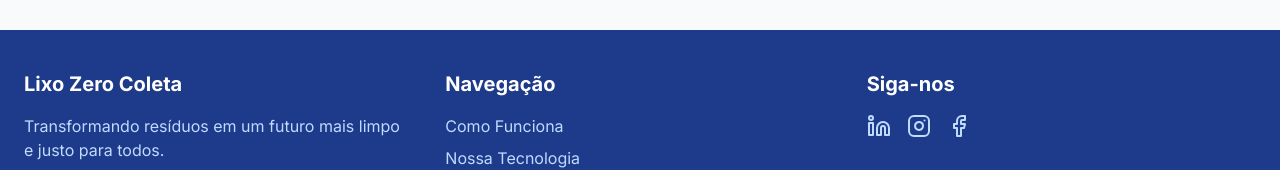
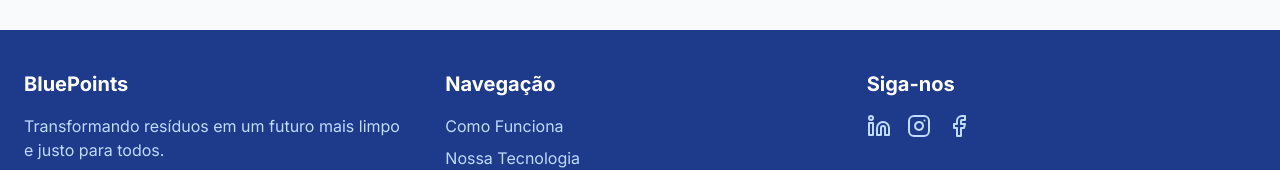
Before and after one commit to Dancadlim/Prototipo-desafio-do-pesquisador, a plain HTML site: page index.html in a window 1280 px wide. Shown: the part 3566-3736 px from the top of the page. Drawn offline with nearby package versions, Linux system fonts and the light colour scheme.

Commit message:
Muda o nome do site

```diff
--- a/index.html
+++ b/index.html
@@ -243,7 +243,7 @@
         <div class="container mx-auto px-6 py-10">
             <div class="grid md:grid-cols-3 gap-8">
                 <div>
-                    <h3 class="text-xl font-bold mb-4">Lixo Zero Coleta</h3>
+                    <h3 class="text-xl font-bold mb-4">BluePoints</h3>
                     <p class="text-blue-200">Transformando resíduos em um futuro mais limpo e justo para todos.</p>
                 </div>
                 <div>
```
